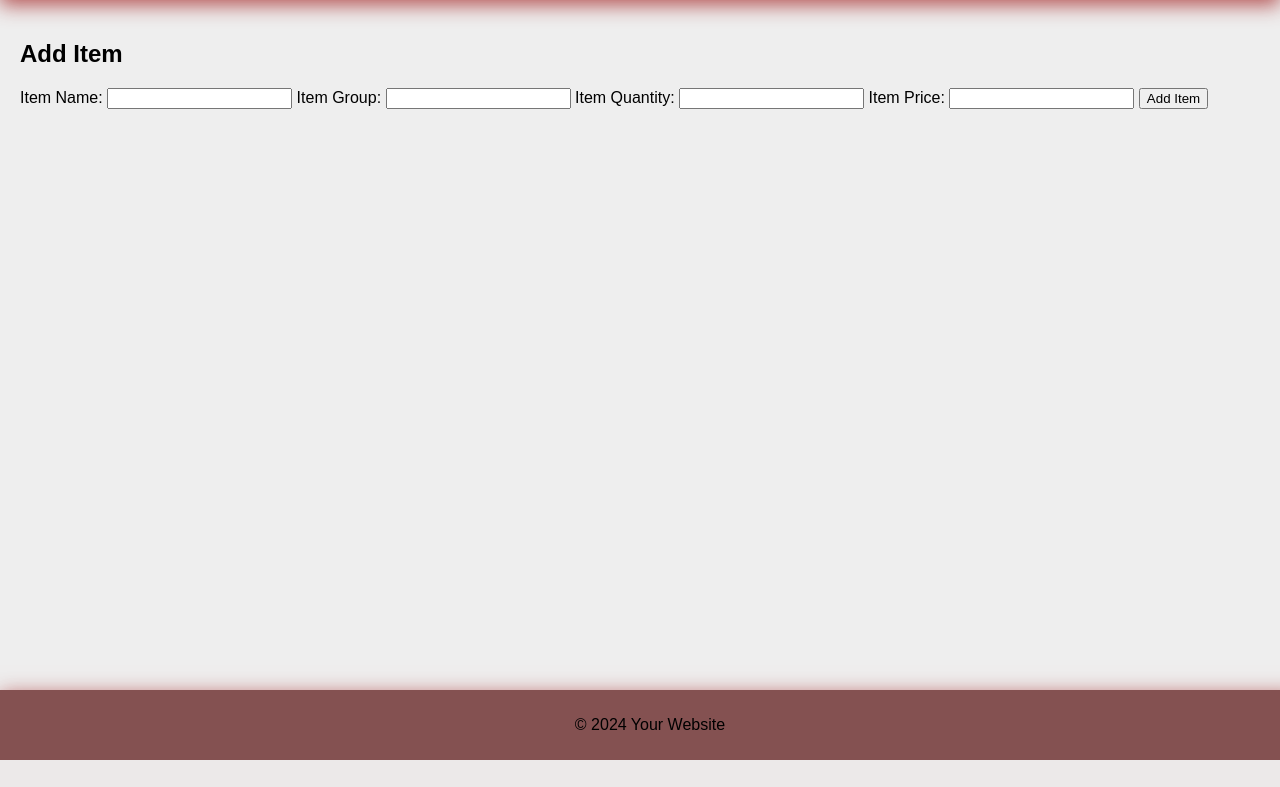
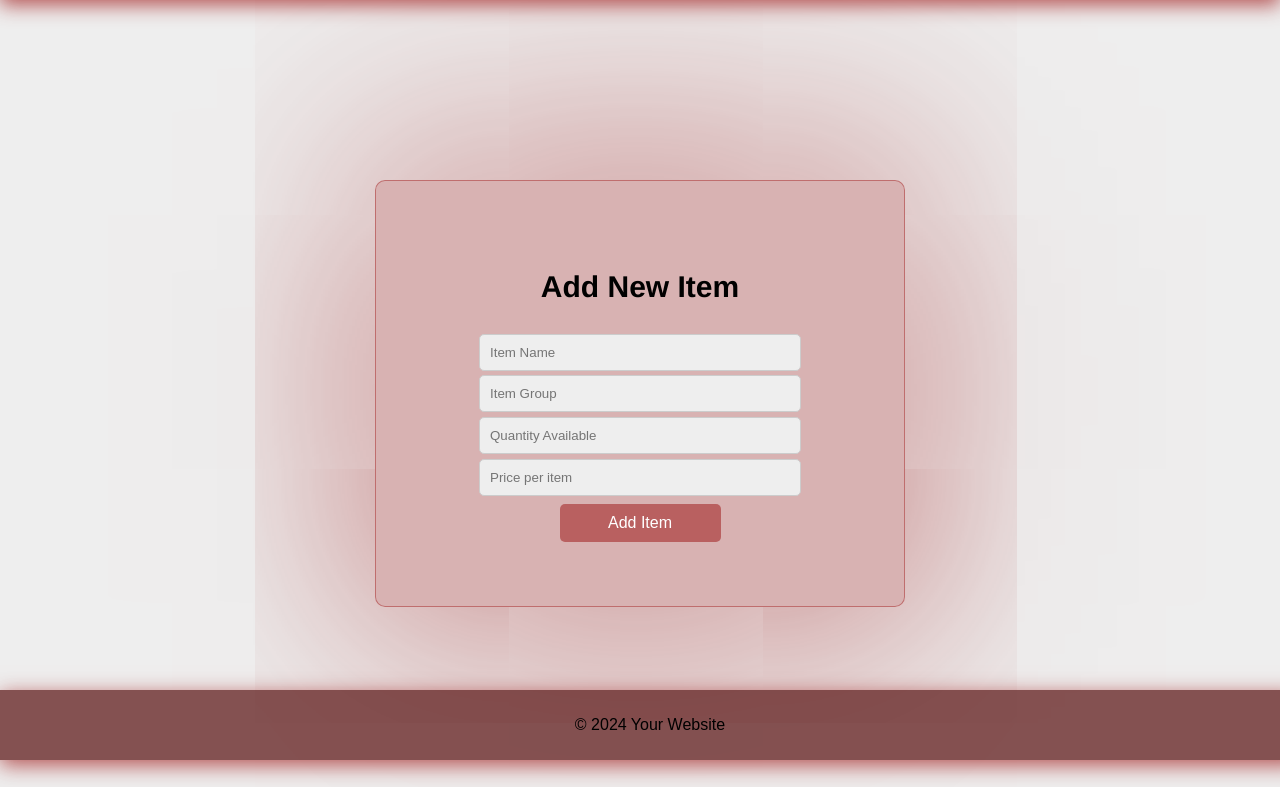
Before and after one commit to NuthanB/BillingSystem, a Flask app: page /add_item in a window 1280 px wide. Shown: the part 40-827 px from the top of the page. Before the commit the page ends 800 px from the top, so only its background shows below. Run offline with Flask 3, Linux system fonts and the light colour scheme.

Commit message:
UI for add items and view items page

```diff
--- a/app/static/css/style.css
+++ b/app/static/css/style.css
@@ -31,7 +31,8 @@ nav ul li {
   letter-spacing: 0.1rem;
 }
 
-nav ul li a {
+nav ul li a,
+.items .item-table tbody tr td a {
   color: #000;
   text-decoration: none;
 }
@@ -49,7 +50,8 @@ footer {
 }
 
 .login-section,
-.signup-section {
+.signup-section,
+.container {
   max-width: 60%;
   width: 400px;
   margin: 20vh auto;
@@ -96,7 +98,8 @@ footer {
 input[type="email"],
 #email,
 input[type="password"],
-.new-bill input {
+.new-bill input,
+.add-items-form input {
   margin: 0;
   max-width: 400px;
   width: 300px;
@@ -156,7 +159,9 @@ input[type="password"],
 }
 
 .new-bill h2,
-.current-bill h2 {
+.current-bill h2,
+.container h2,
+.items h2 {
   font-family: "Franklin Gothic Medium", "Arial Narrow", Arial, sans-serif;
   text-align: center;
   font-size: 30px;
@@ -192,7 +197,8 @@ input[type="password"],
   border: none;
 }
 
-.current-bill .table thead tr {
+.current-bill .table thead tr,
+.items .item-table thead tr {
   display: grid;
   grid-template-columns: 3fr 1fr 2fr 2fr;
 }
@@ -202,7 +208,9 @@ input[type="password"],
 }
 
 .current-bill .table thead tr th,
-.current-bill .table tbody tr td {
+.current-bill .table tbody tr td,
+.item-table thead tr th,
+.item-table tbody tr td {
   border-bottom: 1px solid rgba(165, 42, 42, 0.5);
   width: 100%;
   font-family: "Franklin Gothic Medium", "Arial Narrow", Arial, sans-serif;
@@ -213,7 +221,8 @@ input[type="password"],
   margin-right: 5px;
 }
 
-.current-bill .table thead tr th {
+.current-bill .table thead tr th,
+.items .item-table thead tr th {
   background-color: rgba(165, 42, 42, 0.4);
 }
 
@@ -231,7 +240,8 @@ input[type="password"],
   text-transform: uppercase;
 }
 
-.current-bill .table tbody tr {
+.current-bill .table tbody tr,
+.items .item-table tbody tr {
   display: grid;
   grid-template-columns: 3fr 1fr 2fr 2fr;
 }
@@ -248,3 +258,78 @@ input[type="password"],
 .item-delete {
   font-size: 6px;
 }
+
+/* ----------- ADD ITEMS ----------------- */
+.container {
+  margin-inline: auto;
+  background-color: rgba(165, 42, 42, 0.3);
+  border: 1px solid rgba(165, 42, 42, 0.5);
+  border-radius: 10px;
+  display: flex;
+  flex-direction: column;
+  justify-content: space-evenly;
+  align-items: center;
+}
+
+
+.add-items-form {
+  display: flex;
+  flex-direction: column;
+  justify-content: center;
+}
+
+.add-items-form input {
+  margin-top: 0.6vh;
+}
+
+.add-items-form > * {
+  margin-top: 1vh;
+}
+
+.container .add-items-form .btn-submit {
+  width: 50%;
+  align-self: center;
+}
+
+/* ----------- VIEW ITEMS --------------- */
+.items {
+  max-width: 800px;
+  border: 1px solid rgba(165, 42, 42, 0.5);
+  border-radius: 10px;
+  background-color: rgba(165, 42, 42, 0.3);
+  padding-top: 20px;
+  padding-bottom: 20px;
+  margin-inline: auto;
+  box-shadow: 0 0 500px rgba(165, 42, 42, 1);
+  margin-top: 20vh;
+}
+
+.item-table {
+  border: 1px solid rgba(165, 42, 42, 0.8);
+  border-radius: 10px;
+  background-color: rgba(165, 42, 42, 0.5);
+  margin-inline: auto;
+}
+
+.items .item-table thead tr th,
+.items .item-table tbody tr td {
+  text-align: center;
+}
+
+.items .item-table tbody tr td a {
+  background-color: red;
+  padding: 5px;
+  border-radius: 5px;
+  transition: padding 0.1s ease;
+  background-color: rgba(165, 42, 42, 0.6);
+  color: #fff;
+}
+
+.items .item-table tbody tr td a:hover {
+  background-color: rgba(165, 42, 42, 0.8);
+  padding: 8px;
+}
+
+.items .item-table tbody tr:last-child {
+  border-bottom: none;
+}
--- a/app/templates/add_item.html
+++ b/app/templates/add_item.html
@@ -1,21 +1,41 @@
 <!-- templates/add_item.html -->
-{% extends 'layout.html' %}
-
-{% block title %}Add Item{% endblock %}
-
-{% block content %}
+{% extends 'layout.html' %} {% block title %}Add Item{% endblock %} {% block
+content %}
 <section>
-    <h2>Add Item</h2>
-    <form action="{{ url_for('add_item') }}" method="post">
-        <label for="name">Item Name:</label>
-        <input type="text" id="name" name="name" required>
-        <label for="group">Item Group:</label>
-        <input type="text" id="group" name="group" required>
-        <label for="quantity">Item Quantity:</label>
-        <input type="number" id="quantity" name="quantity" required>
-        <label for="price">Item Price:</label>
-        <input type="number" id="price" name="price" step="0.01" required>
-        <button type="submit">Add Item</button>
+  <div class="container">
+    <h2>Add New Item</h2>
+    <form class="add-items-form" action="{{ url_for('add_item') }}" method="post">
+      <input
+        placeholder="Item Name"
+        type="text"
+        id="name"
+        name="name"
+        required
+      />
+      <input
+        placeholder="Item Group"
+        type="text"
+        id="group"
+        name="group"
+        required
+      />
+      <input
+        placeholder="Quantity Available"
+        type="number"
+        id="quantity"
+        name="quantity"
+        required
+      />
+      <input
+        placeholder="Price per item"
+        type="number"
+        id="price"
+        name="price"
+        step="0.01"
+        required
+      />
+      <button class="btn-submit" type="submit">Add Item</button>
     </form>
+  </div>
 </section>
 {% endblock %}
--- a/app/templates/items.html
+++ b/app/templates/items.html
@@ -4,7 +4,7 @@
 {% block title %}Items{% endblock %}
 
 {% block content %}
-<section>
+<section class="items">
     <h2>Items</h2>
     <table class="item-table">
         <thead>
```
